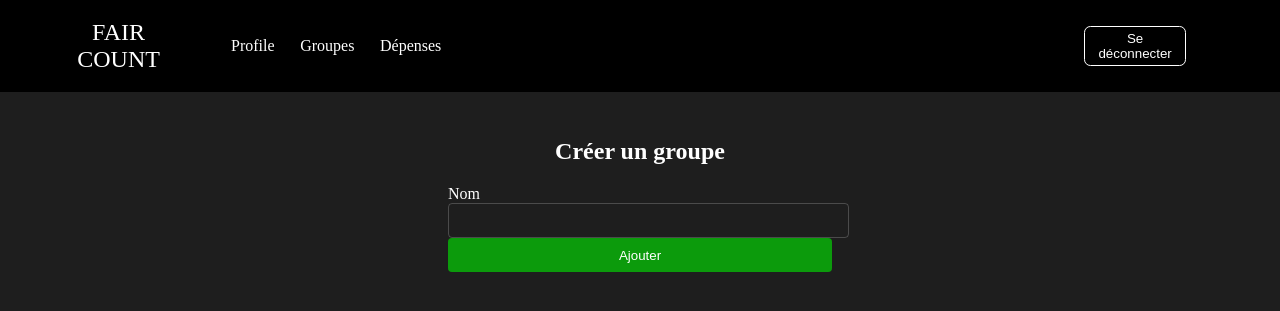
After one commit to Ivan-Lhomme/Fair_count, a PHP site: template templates/group/addGroup.html.twig in a window 1280 px wide. The commit adds this page. Shown: the top 311 px of the page. Run offline with PHP 8.4, Linux system fonts and the light colour scheme; the template is opened without the code that fills it, so the values that code supplies are empty; some libraries are stand-ins or nearby versions.

Commit message:
Add addGroup page and style

```diff
--- /dev/null
+++ b/assets/css/addGroup.css
@@ -0,0 +1,38 @@
+section,
+form{
+    display: flex;
+    flex-direction: column;
+    align-items: center;
+}
+section{
+    margin-top: 2%;
+}
+form{
+    width: 30%;
+    height: 30%;
+    row-gap: 20%;
+}
+form > div{
+    display: flex;
+    flex-direction: column;
+    row-gap: 10%;
+    width: 100%;
+}
+input{
+    font-size: medium;
+    background: none;
+    border: 1px solid rgba(255, 255, 255, 0.2);
+    border-radius: 4px;
+    width: 100%;
+    color: white;
+    padding: 2%;
+}
+form > button{
+    width: 100%;
+    color: white;
+    background-color: rgb(12, 155, 12);
+    border: none;
+    border-radius: 4px;
+    padding: 2.5% 0;
+    cursor: pointer;
+}
--- a/services/Router.php
+++ b/services/Router.php
@@ -25,6 +25,8 @@ class Router{
                 }
             } else if ($get["route"] === "add-money") {
                 $uc->addMoney();
+            } else if ($get["route"] === "add-group") {
+                $gc->addGroup();
             } else if ($get["route"] === "add-expense") {
                 if (isset($get["groupId"])) {
                     $gc->addExpense();
--- /dev/null
+++ b/templates/group/addGroup.html.twig
@@ -0,0 +1,30 @@
+{% extends "layout.html.twig" %}
+
+{% block title %}
+Ajout d'argent
+{% endblock %}
+
+{% block style %}
+    <link rel="stylesheet", href="assets/css/addGroup.css">
+{% endblock %}
+
+{% block body %}
+<header>
+    {% include "partials/_nav-logout.html.twig" %}
+</header>
+
+<main>
+    <section>
+        <h1>Créer un groupe</h1>
+
+        <form method="post" action="?route=add-group">
+            <div>
+                <label for="name">Nom</label>
+                <input name="name" type="text" required></input>
+            </div>
+
+            <button type="submit">Ajouter</button>
+        </form>
+    </section>
+</main>
+{% endblock %}
--- a/templates/user/groups.html.twig
+++ b/templates/user/groups.html.twig
@@ -36,6 +36,8 @@
                 <button onclick="window.location.href = '?route=group&groupId={{ group['id'] }}'">Voir plus</button>
             </div>
         {% endfor %}
+
+        <button onclick="window.location.href = '?route=add-group'">Ajouter</button>
     </section>
 
     <section id="groups">
```
Also changed, not shown: assets/css/groups.css (+12 -0 lines), controllers/GroupController.php (+18 -0 lines), managers/GroupManager.php (+13 -0 lines), managers/GroupUserManager.php (added, +11 -0 lines).
